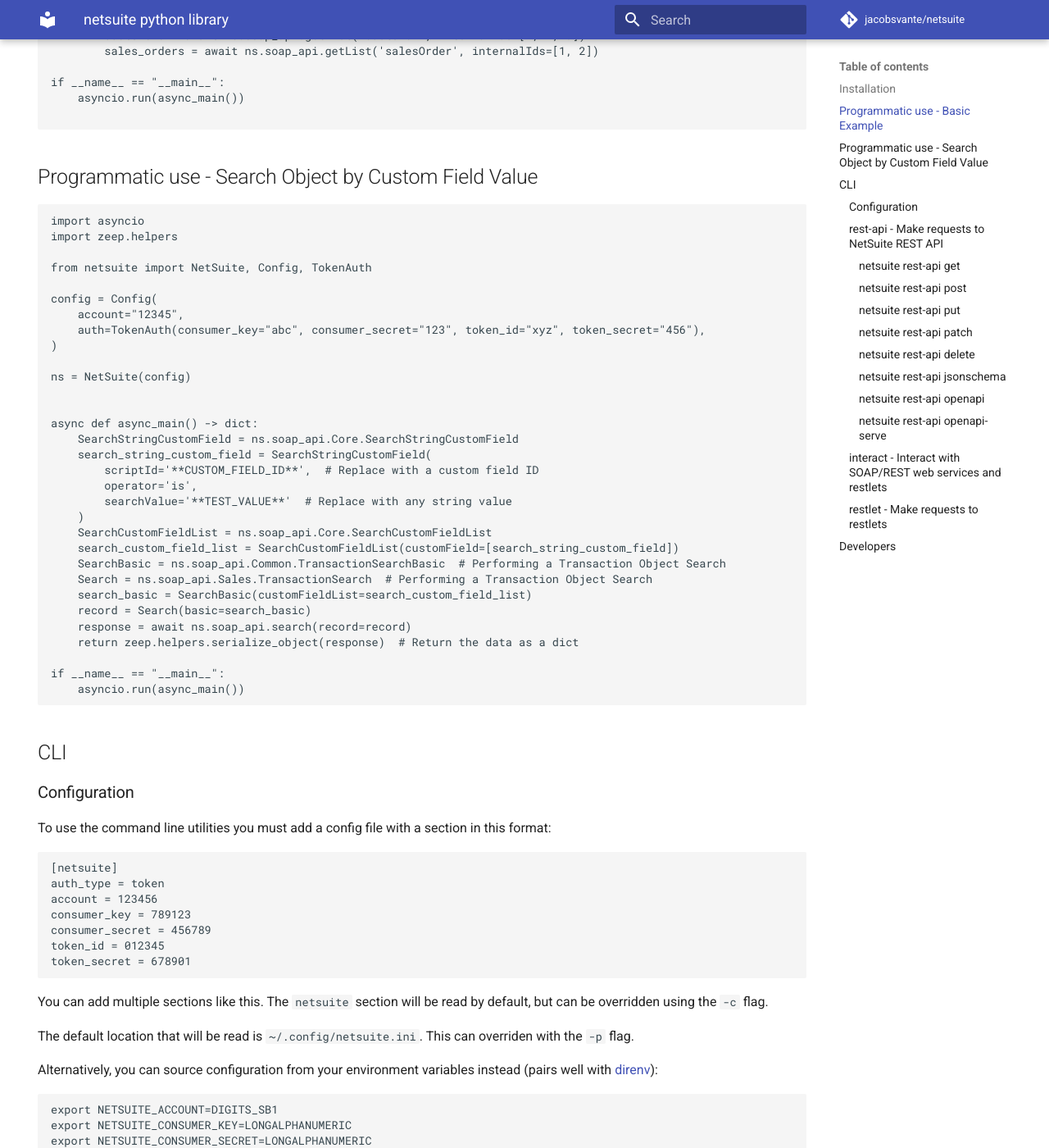
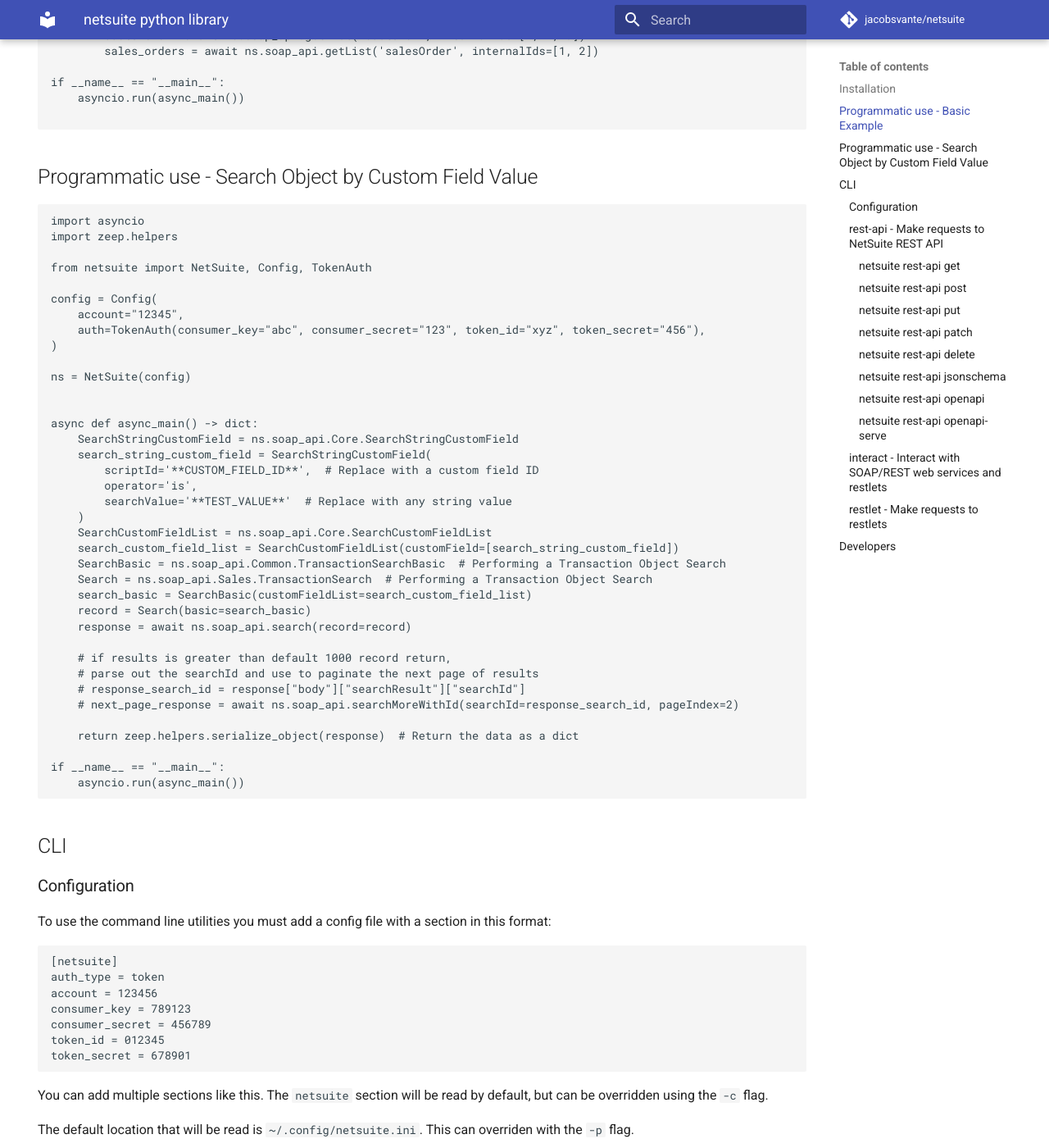
Before and after one commit to jacobsvante/netsuite, an MkDocs documentation site: the page built from docs/index.md, in a window 1280 px wide and 1400 px high, scrolled down 1255 px. Shown: the whole window at 82% size. Built offline with MkDocs 1.6.1 and Material for MkDocs 9.7.7, drawn with Linux system fonts in a browser that asks for light colours; comment, search, counter and statistics services are not loaded.

Commit message:
Update index.md including searchMoreWithId
Added example of searchMoreWithId (commented out in Python snippet)

```diff
--- a/docs/index.md
+++ b/docs/index.md
@@ -93,6 +93,12 @@
     search_basic = SearchBasic(customFieldList=search_custom_field_list)
     record = Search(basic=search_basic)
     response = await ns.soap_api.search(record=record)
+
+    # if results is greater than default 1000 record return,
+    # parse out the searchId and use to paginate the next page of results
+    # response_search_id = response["body"]["searchResult"]["searchId"]
+    # next_page_response = await ns.soap_api.searchMoreWithId(searchId=response_search_id, pageIndex=2)
+
     return zeep.helpers.serialize_object(response)  # Return the data as a dict
 
 if __name__ == "__main__":
```
